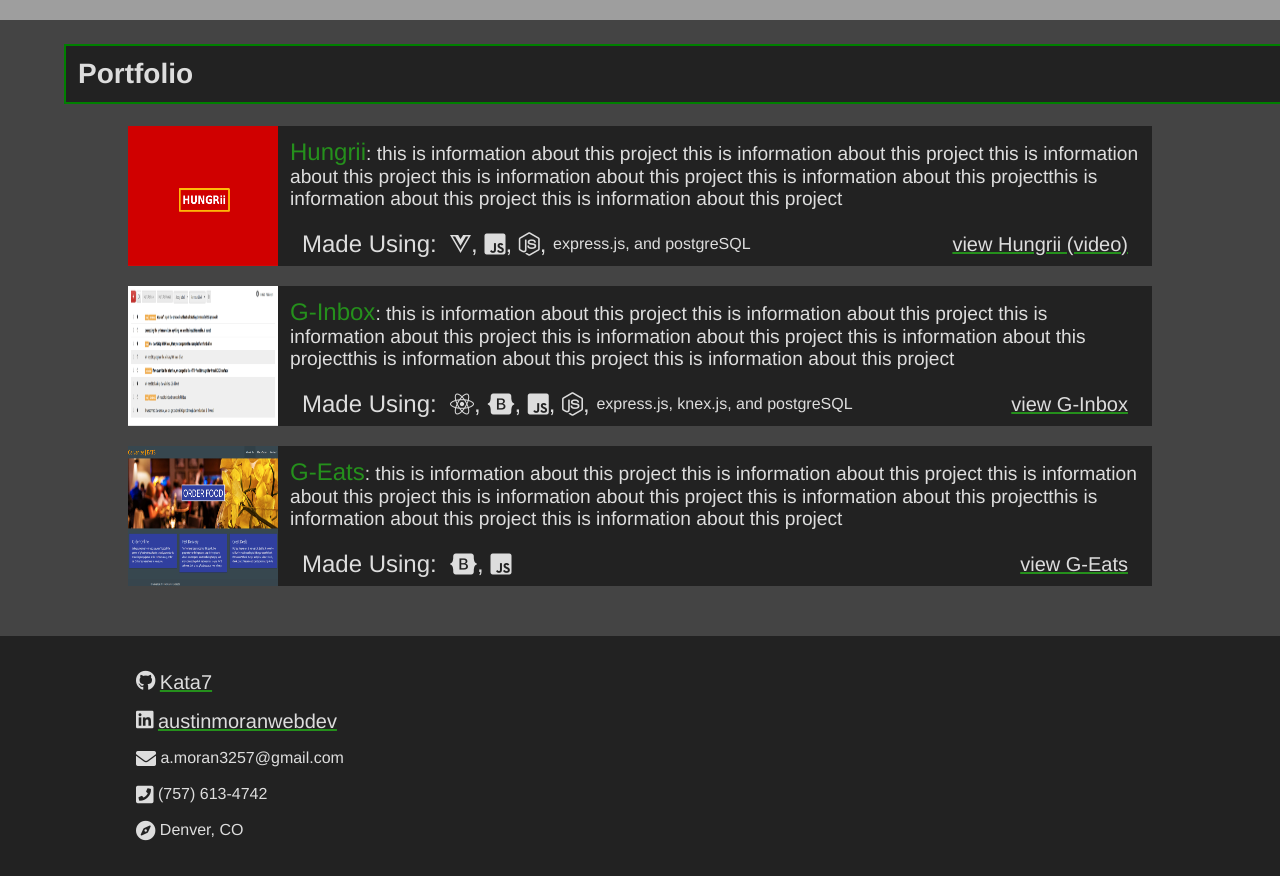
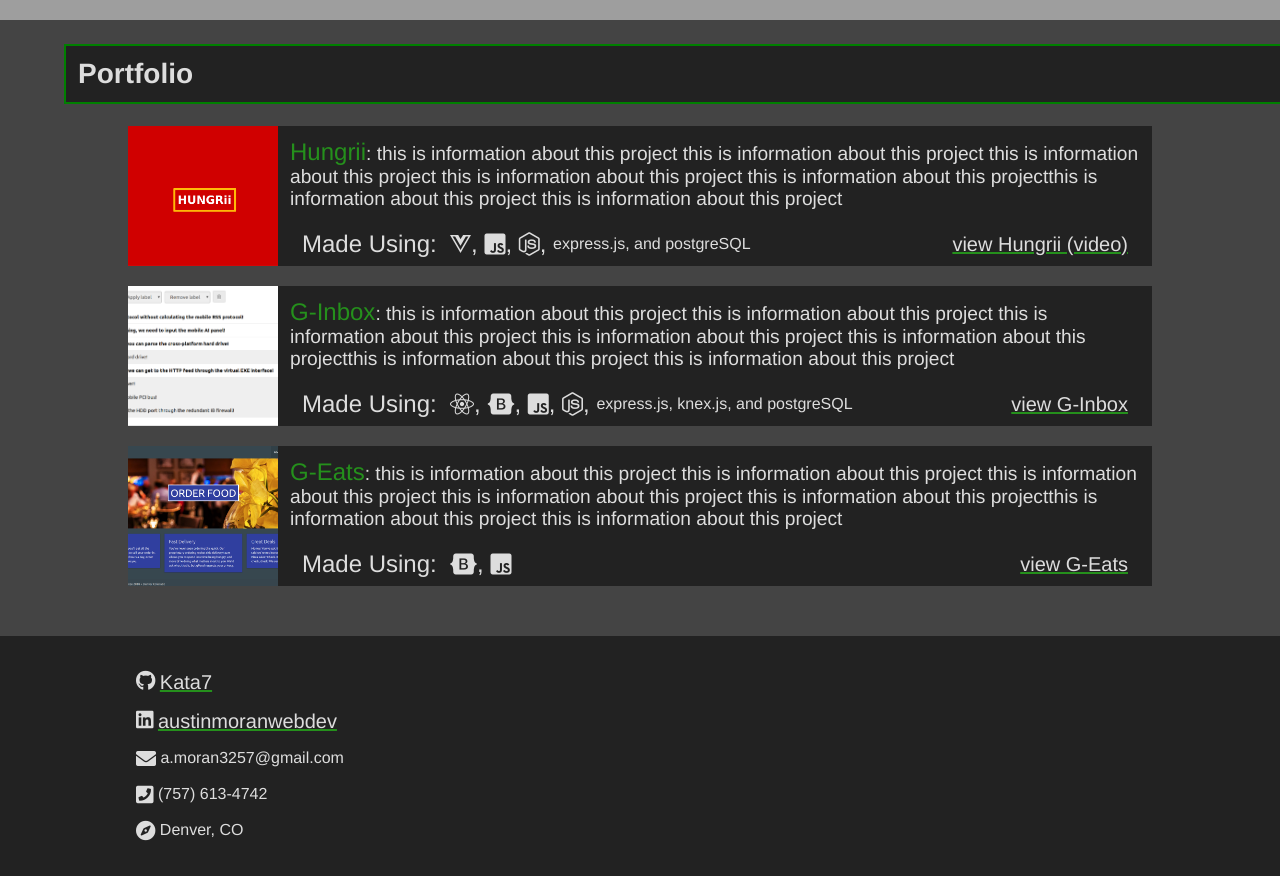
Before and after one commit to Kata7/personal_site, a plain HTML site: page index.html in a window 1280 px wide. Shown: the part 780-1656 px from the top of the page. Drawn offline with Linux system fonts and the light colour scheme; grey boxes are pictures that could not be loaded.

Commit message:
fixed image warping

```diff
--- a/style.css
+++ b/style.css
@@ -122,7 +122,7 @@
 .card img {
   max-height: 150px;
   width: 150px;
-  object-fit:
+  object-fit: cover;
 }
 
 .card-text {
```
